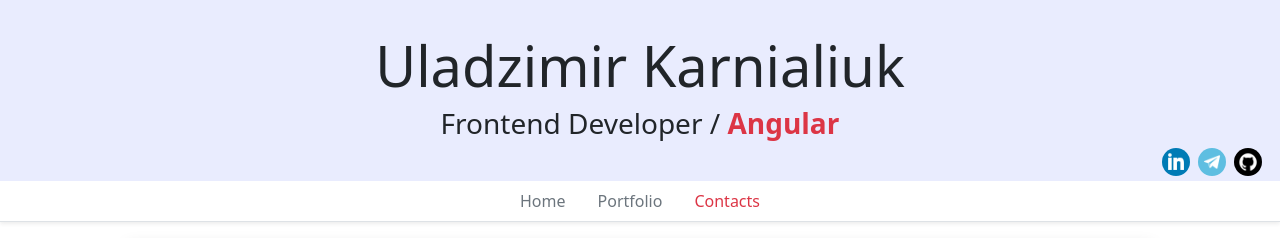
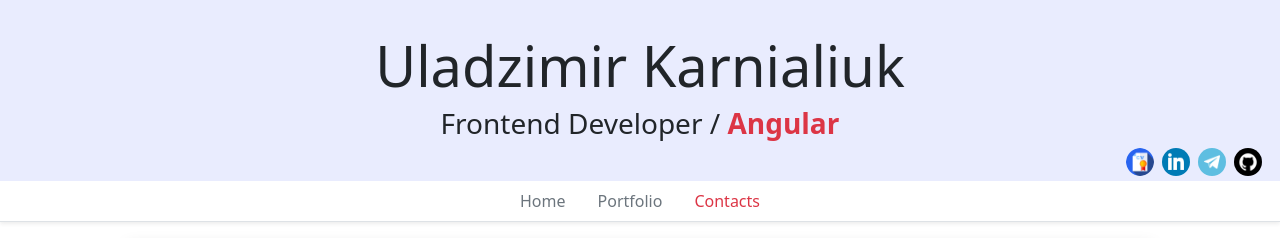
Before and after one commit to Kornull/personal-portfolio, an Angular app: page /contacts in a window 1280 px wide. Shown: the top 238 px of the page. Built offline with nearby package versions, Linux system fonts and the light colour scheme.

Commit message:
feat: add image title

```diff
--- a/src/app/contacts/contacts.component.html
+++ b/src/app/contacts/contacts.component.html
@@ -15,16 +15,16 @@
      </a>
 
      <a href="https://t.me/kornul665" target="_blank" class="list-group-item list-group-item-action d-flex gap-3 py-3">
-        <img src="../../assets/logo/telegram.png" alt="" width="36" height="36" class="rounded-circle flex-shrink-0 me-5" >
+        <img src="assets/logo/telegram.png" alt="" width="36" height="36" class="rounded-circle flex-shrink-0 me-5" >
         <h3 class="mb-0">Telegram</h3>
      </a>
 
      <a href="https://github.com/Kornull" target="_blank" class="list-group-item list-group-item-action d-flex gap-3 py-3">
-        <img src="../../assets/logo/github.png" alt="" width="36" height="36" class="rounded-circle flex-shrink-0 me-5" >
+        <img src="assets/logo/github.png" alt="" width="36" height="36" class="rounded-circle flex-shrink-0 me-5" >
         <h3 class="mb-0">GitHub</h3>
      </a>
      <a href="https://drive.google.com/file/d/1DxELV86N_UcdJIgYL9jKojyLEvRD5Lb4/view?usp=sharing" target="_blank" class="list-group-item list-group-item-action d-flex gap-3 py-3">
-        <img src="../../assets/logo/cv.png" alt="" width="36" height="36" class="rounded-circle flex-shrink-0 me-5" >
+        <img src="assets/logo/cv.png" alt="" width="36" height="36" class="rounded-circle flex-shrink-0 me-5" >
         <h3 class="mb-0">Resume</h3>
      </a>
   </div>
--- a/src/app/core/components/header/header.component.html
+++ b/src/app/core/components/header/header.component.html
@@ -8,6 +8,17 @@
 
   <div class="contacts">
     <a
+      href="https://drive.google.com/file/d/1DxELV86N_UcdJIgYL9jKojyLEvRD5Lb4/view?usp=sharing"
+      target="_blank">
+      <img
+        src="assets/logo/cv.png"
+        alt=""
+        width="28"
+        height="28"
+        title="resume"
+        class="rounded-circle me-2" />
+    </a>
+    <a
       href="https://www.linkedin.com/in/uladzimir-karnialiuk/"
       target="_blank">
       <img
@@ -15,6 +26,7 @@
         alt="linkedin"
         width="28"
         height="28"
+        title="linkedin"
         class="rounded-circle me-2" />
     </a>
 
@@ -26,6 +38,7 @@
         alt="telegram"
         width="28"
         height="28"
+        title="telegram"
         class="rounded-circle me-2" />
     </a>
 
@@ -37,6 +50,7 @@
         alt="github"
         width="28"
         height="28"
+        title="github"
         class="rounded-circle me-2" />
     </a>
   </div>
```
